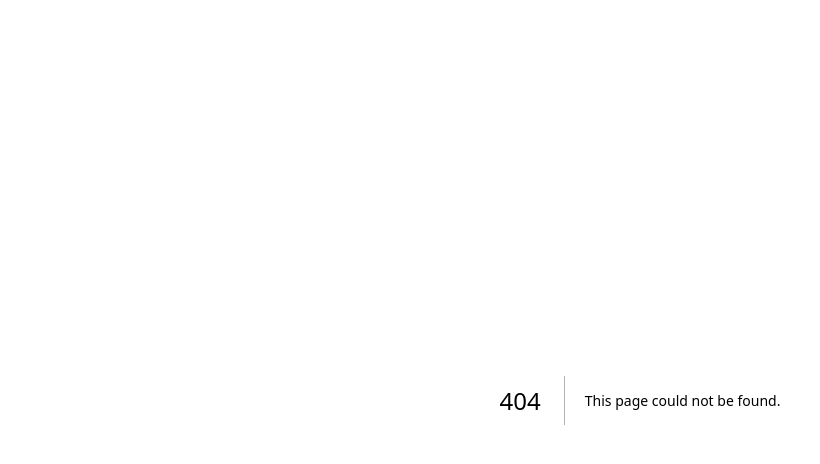
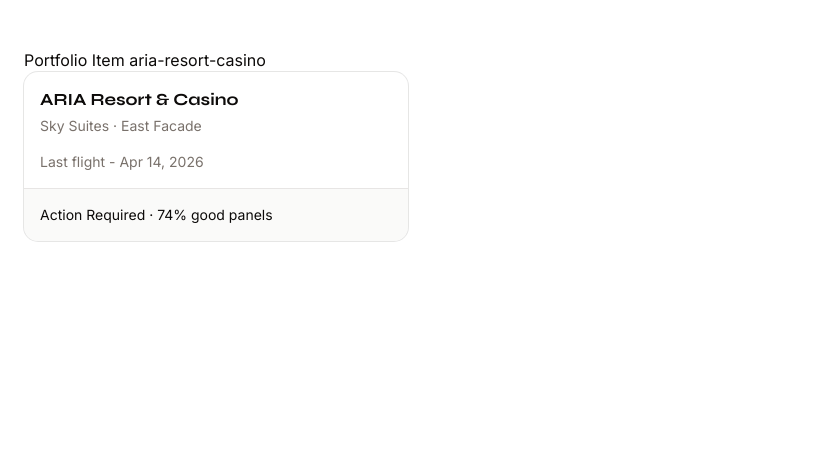
Before and after one commit to GagambaDev/portal, a Next.js app: page /portfolio/aria-resort-casino in a window 1280 px wide. Before the commit this address had no page. Shown: the top 464 px of the page, without its empty margins (0-820 px from the left). Built offline with nearby package versions, Linux system fonts and the light colour scheme.

Commit message:
Dynamic link & Improved Portfolio API simulation

```diff
--- /dev/null
+++ b/app/portfolio/[id]/page.tsx
@@ -0,0 +1,27 @@
+import { notFound } from "next/navigation";
+import PortfolioCard from "@/components/portfolio/PortfolioCard";
+import { getPortfolioById } from "@/lib/portfolios";
+
+type PortfolioPageProps = {
+  params: Promise<{
+    id: string;
+  }>;
+};
+
+export default async function PortfolioPage({
+  params,
+}: PortfolioPageProps) {
+  const { id } = await params;
+  const portfolio = await getPortfolioById(id);
+
+  if (!portfolio) {
+    notFound();
+  }
+
+  return (
+    <div className="min-h-screen bg-background px-6 py-12">
+      <h1>Portfolio Item {id}</h1>
+      <PortfolioCard property={portfolio} />
+    </div>
+  );
+}
--- a/app/portfolio/page.tsx
+++ b/app/portfolio/page.tsx
@@ -1,9 +1,12 @@
 import PortfolioCardGrid from '../../components/portfolio/PortfolioCardGrid'
+import { getPortfolios } from '@/lib/portfolios'
 
-export default function Portfolio() {
+export default async function Portfolio() {
+  const portfolios = await getPortfolios()
+
   return (
     <div className="min-h-screen bg-background px-6 py-12">
-      <PortfolioCardGrid />
+      <PortfolioCardGrid properties={portfolios} />
     </div>
   );
 }
--- a/components/portfolio/PortfolioCard.tsx
+++ b/components/portfolio/PortfolioCard.tsx
@@ -13,6 +13,7 @@
 } from "@/components/ui/card"
 import type { PortfolioCardProps } from "@/lib/types"
 import PortfolioStanding from "./PortfolioStanding"
+import Link from "next/link";
 
 const flightDateFormatter = new Intl.DateTimeFormat("en-US", {
   month: "short",
@@ -22,14 +23,15 @@
 })
 
 export default function PortfolioCard({ property }: PortfolioCardProps) {
-  const { name, building, facade, lastFlightDate } = property
+  const { id, name, building, facade, lastFlightDate } = property
   const formattedLastFlightDate = flightDateFormatter.format(
     new Date(lastFlightDate)
   )
 
   return (
-    <div className="animate-fade-in">
-      <Card className="w-full hover:cursor-pointer hover:-translate-y-4 hover:shadow-[0_0_5px_rgba(56,189,248,0.35)]">
+    <div className="w-full max-w-sm animate-fade-in">
+      <Link href={`/portfolio/${id}`} className="block">
+        <Card className="w-full hover:cursor-pointer hover:-translate-y-1 hover:shadow-[0_0_5px_rgba(56,189,248,0.35)]">
           <CardHeader>
             <CardTitle className="font-building text-[17px] font-bold text-ink">
               <h1> {name} </h1>
@@ -47,6 +49,7 @@
             <PortfolioStanding property={property} />
           </CardFooter>
         </Card>
+      </Link>
     </div>
   );
 }
--- a/components/portfolio/PortfolioCardGrid.tsx
+++ b/components/portfolio/PortfolioCardGrid.tsx
@@ -4,43 +4,10 @@
  */
 
 import PortfolioCard from './PortfolioCard'
-import type { PortfolioCardGridProps, PortfolioProperty } from '@/lib/types'
-
-const defaultProperties: PortfolioProperty[] = [
-  {
-    id: 'mgm-grand-las-vegas',
-    name: 'MGM Grand Las Vegas',
-    building: 'North Tower',
-    facade: 'North Facade',
-    lastFlightDate: '2026-04-12',
-    panelCount: 428,
-    criticalPanelCount: 2,
-    dirtyPanelCount: 37,
-  },
-  {
-    id: 'the-cosmopolitan',
-    name: 'The Cosmopolitan',
-    building: 'West Residences',
-    facade: 'West Facade',
-    lastFlightDate: '2026-04-09',
-    panelCount: 612,
-    criticalPanelCount: 10,
-    dirtyPanelCount: 100,
-  },
-  {
-    id: 'aria-resort-casino',
-    name: 'ARIA Resort & Casino',
-    building: 'Sky Suites',
-    facade: 'East Facade',
-    lastFlightDate: '2026-04-14',
-    panelCount: 507,
-    criticalPanelCount: 10,
-    dirtyPanelCount: 120,
-  },
-]
+import type { PortfolioCardGridProps } from '@/lib/types'
 
 export default function PortfolioCardGrid({
-  properties = defaultProperties,
+  properties,
 }: PortfolioCardGridProps) {
   return (
     <div className="grid-container">
--- a/components/portfolio/PortfolioStanding.tsx
+++ b/components/portfolio/PortfolioStanding.tsx
@@ -1,3 +1,8 @@
+/**
+ * This calculates the percentage of dirty and critical panels to the total
+ * number of panels to assign it a standing and percentage of good panels.
+ */
+
 import {
   ACTION_REQUIRED,
   GOOD_STANDING,
--- /dev/null
+++ b/lib/portfolios.ts
@@ -0,0 +1,42 @@
+import type { PortfolioProperty } from "@/lib/types";
+
+export const portfolios: PortfolioProperty[] = [
+  {
+    id: "mgm-grand-las-vegas",
+    name: "MGM Grand Las Vegas",
+    building: "North Tower",
+    facade: "North Facade",
+    lastFlightDate: "2026-04-12",
+    panelCount: 428,
+    criticalPanelCount: 2,
+    dirtyPanelCount: 37,
+  },
+  {
+    id: "the-cosmopolitan",
+    name: "The Cosmopolitan",
+    building: "West Residences",
+    facade: "West Facade",
+    lastFlightDate: "2026-04-09",
+    panelCount: 612,
+    criticalPanelCount: 10,
+    dirtyPanelCount: 100,
+  },
+  {
+    id: "aria-resort-casino",
+    name: "ARIA Resort & Casino",
+    building: "Sky Suites",
+    facade: "East Facade",
+    lastFlightDate: "2026-04-14",
+    panelCount: 507,
+    criticalPanelCount: 10,
+    dirtyPanelCount: 120,
+  },
+];
+
+export async function getPortfolios() {
+  return portfolios;
+}
+
+export async function getPortfolioById(id: string) {
+  return portfolios.find((portfolio) => portfolio.id === id) ?? null;
+}
--- a/lib/types.ts
+++ b/lib/types.ts
@@ -34,5 +34,5 @@
 }
 
 export interface PortfolioCardGridProps {
-  properties?: PortfolioProperty[];
+  properties: PortfolioProperty[];
 }
```
Lines whose indentation alone changed are shown as unchanged.
